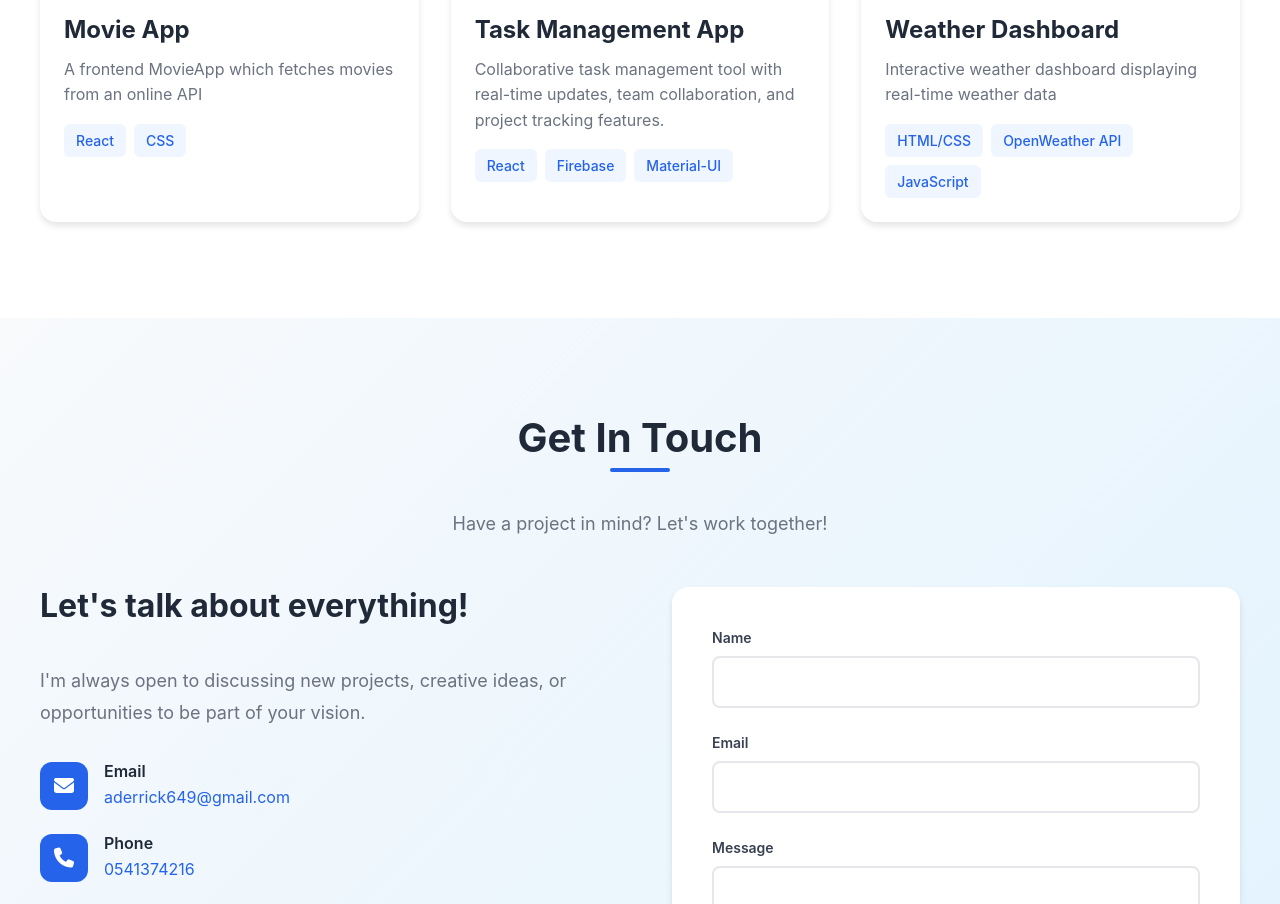
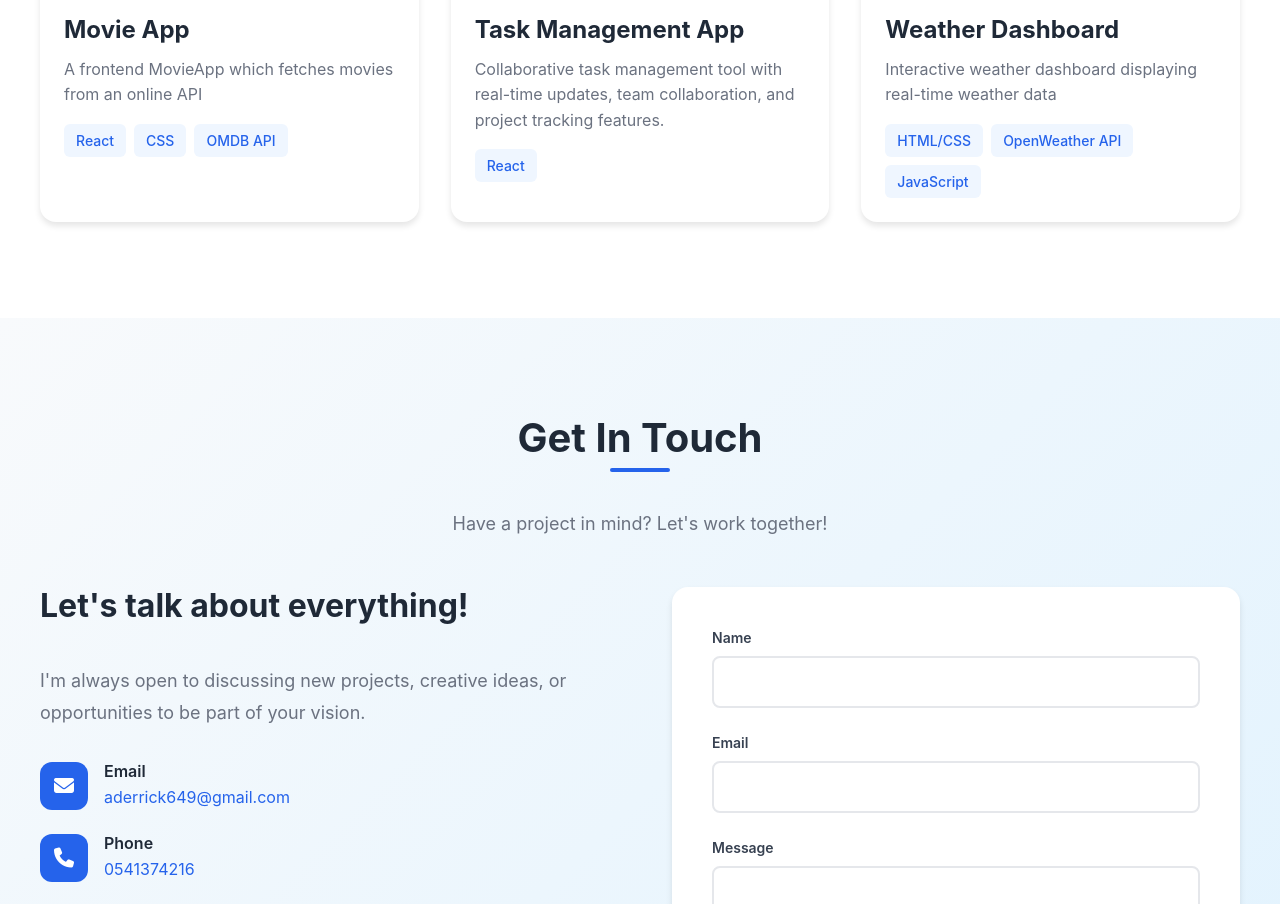
Before and after one commit to showmandem/portfolio, a React (Vite) app: page / in a window 1280 px wide. Shown: the part 3040-3944 px from the top of the page. Built offline with nearby package versions, Linux system fonts and the light colour scheme.

Commit message:
changed the link to some of the pages

```diff
--- a/src/components/Projects.jsx
+++ b/src/components/Projects.jsx
@@ -5,15 +5,15 @@ function Projects() {
     {
       title: 'Movie App',
       description: 'A frontend MovieApp which fetches movies from an online API',
-      technologies: ['React', 'CSS'],
+      technologies: ['React', 'CSS', 'OMDB API'],
       image: 'https://mir-s3-cdn-cf.behance.net/projects/404/0b01b8236032111.Y3JvcCwxMTIyLDg3NywwLDA.jpg',
-      link: 'https://github.com/showmandem/MovieApp',
-      github: 'https://movie-app-iota-blond.vercel.app/',
+      link: 'https://movie-app-iota-blond.vercel.app/',
+      github: 'https://github.com/showmandem/MovieApp',
     },
     {
       title: 'Task Management App',
       description: 'Collaborative task management tool with real-time updates, team collaboration, and project tracking features.',
-      technologies: ['React', 'Firebase', 'Material-UI'],
+      technologies: ['React',],
       image: 'https://images.pexels.com/photos/3183150/pexels-photo-3183150.jpeg?auto=compress&cs=tinysrgb&w=800',
       link: 'https://dosomething-blush.vercel.app/',
       github: 'https://github.com/showmandem/dynamic-to-do-list-js',
```
